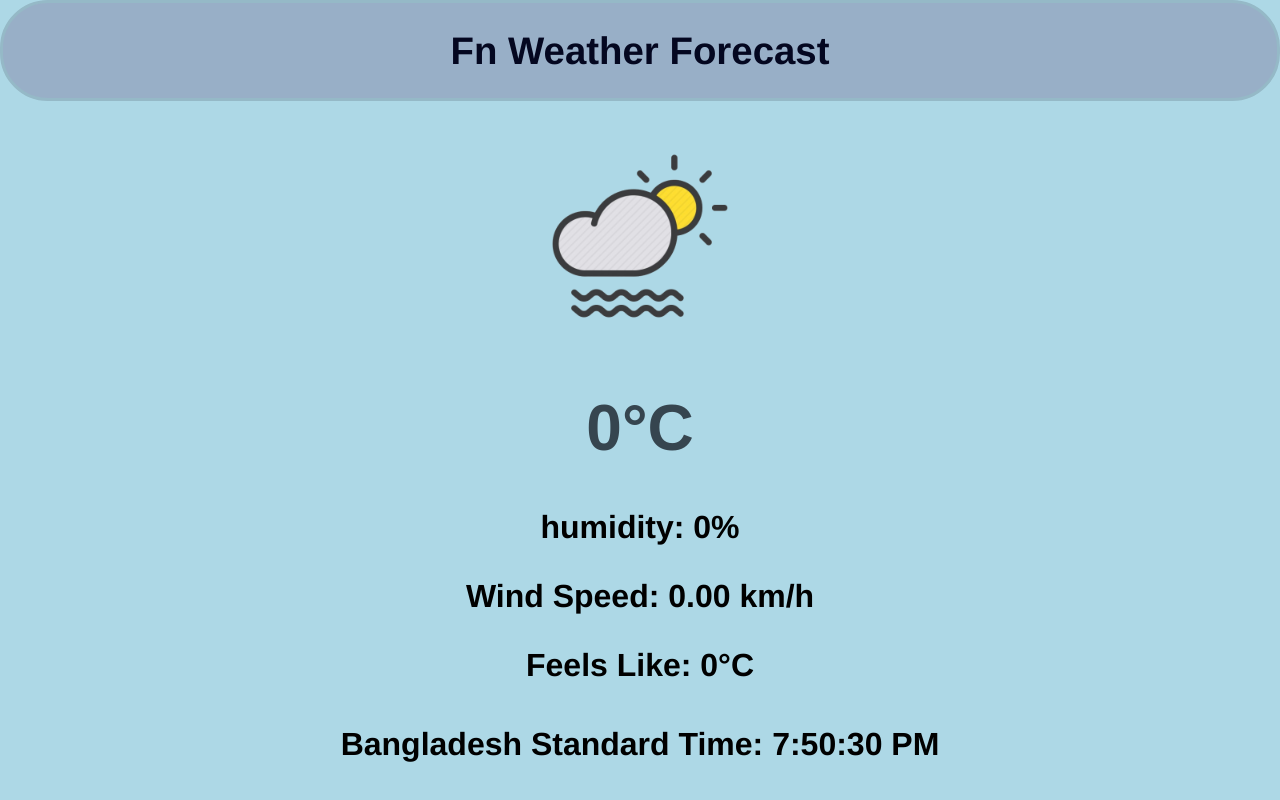
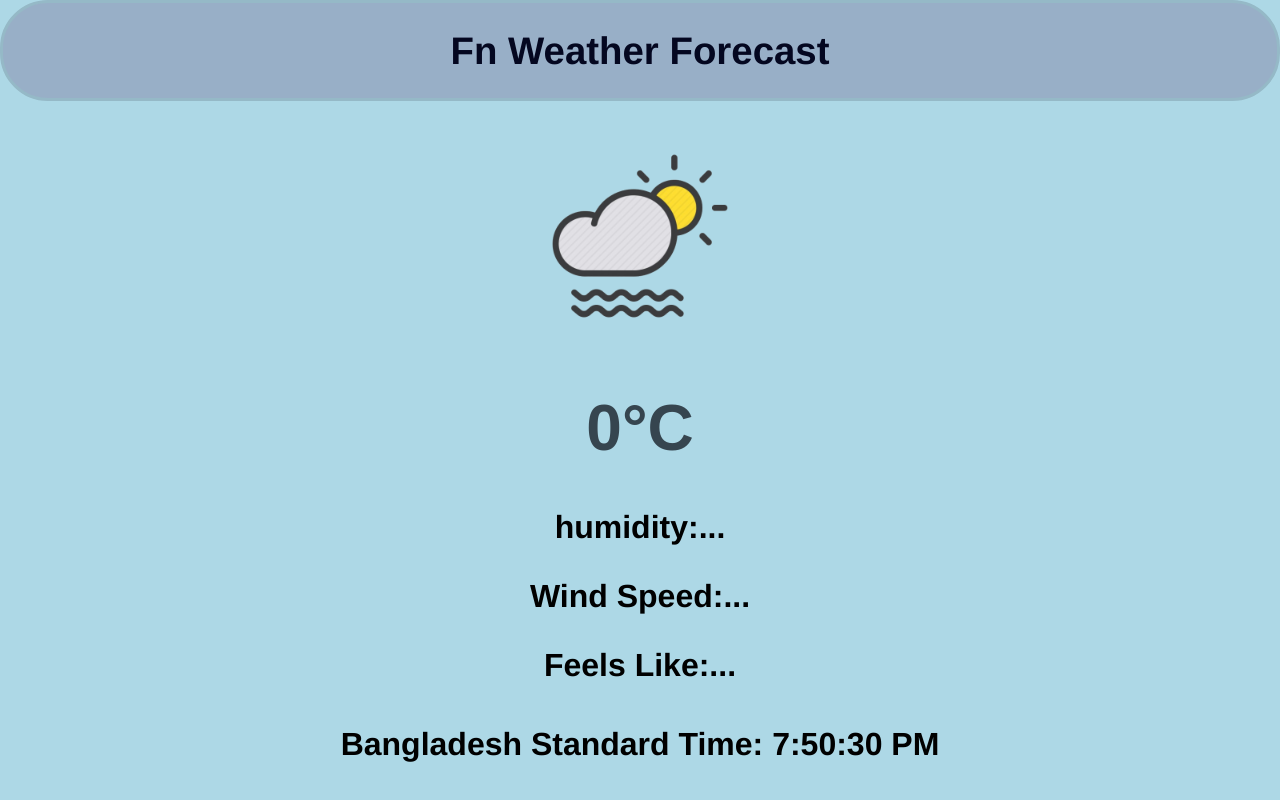
Before and after one commit to Nahian2005/FN-Weather-Forecast, a plain HTML site: page index.html in a window 1280 px wide. Shown: the top 800 px of the page. Drawn offline with Linux system fonts and the light colour scheme; no server answers; a web font is replaced by a local one.

Commit message:
Update index.html

```diff
--- a/index.html
+++ b/index.html
@@ -22,12 +22,12 @@
         <img src="mist.png" alt="weather Image" id="img">
     </div>
 
-    <h1 id="h1"> 0°C  </h1>
+    <h1 id="h1"> 0°C</h1>
     <h3 id="h3"> </h3>
-    <h3 id="h4">humidity: 0%</h3>
+    <h3 id="h4">humidity:...</h3>
     <h3 id="h5"> </h3>
-    <h3 id="h6">Wind Speed: 0.00 km/h </h3>
-    <h3 id="h7">Feels Like: 0°C  </h3>
+    <h3 id="h6">Wind Speed:...</h3>
+    <h3 id="h7">Feels Like:...</h3>
     <h4 id="time"> </h4>
     <h1 id="h2">  </h1>
 
```
